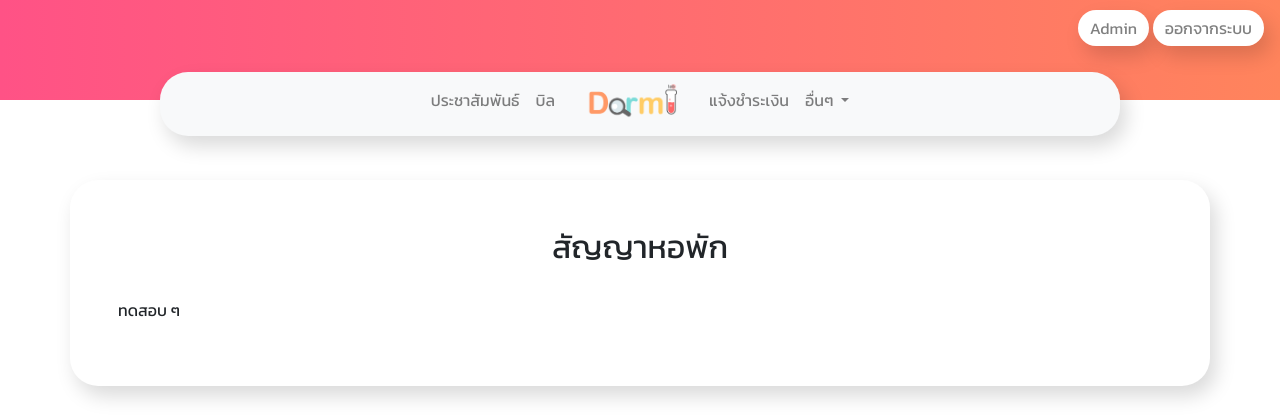
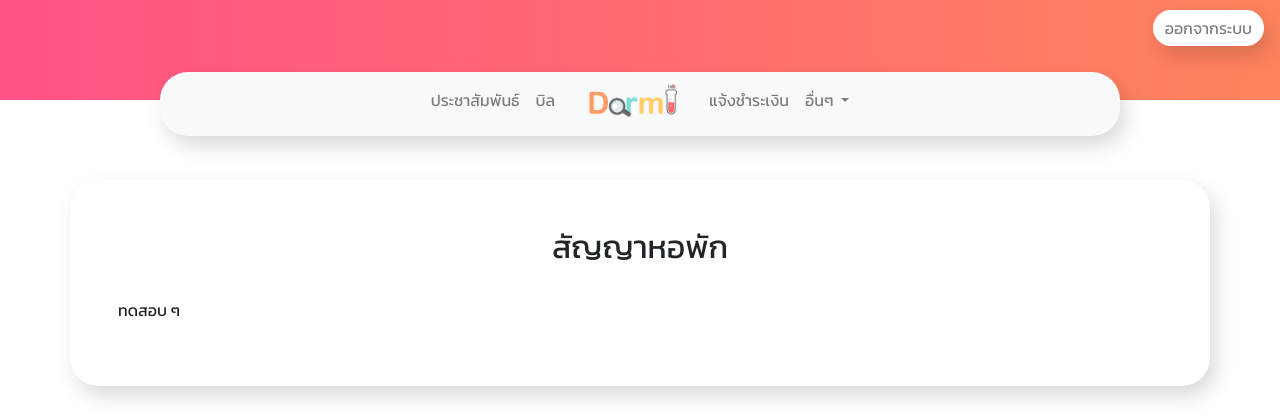
Before and after one commit to jacktnp/dormlab, a Django app: page /contract/ in a window 1280 px wide. Shown: the top 420 px of the page. Run offline with Django 3.2, Linux system fonts and the light colour scheme; the visitor is signed in with stand-in values (Sample User, id 1); some libraries are stand-ins or nearby versions.

Commit message:
:balloon: fixed navbar

```diff
--- a/management/static/css/koala.css
+++ b/management/static/css/koala.css
@@ -13,6 +13,7 @@ html, body {
 nav{
     top: -3.5em;
     box-shadow: 6px 10px 20px rgba(0, 0, 0, 0.15);
+    z-index: 99;
 }
 
 body{
--- a/management/templates/base.html
+++ b/management/templates/base.html
@@ -23,7 +23,6 @@
     <div class="nav-bg" style="margin-bottom: 5em;"></div>
 
     <div class="user">
-        <span class="user-name">Admin</span>
         <a href="{% url 'logout' %}" class="user-logout">ออกจากระบบ</a>
     </div>
 
```
